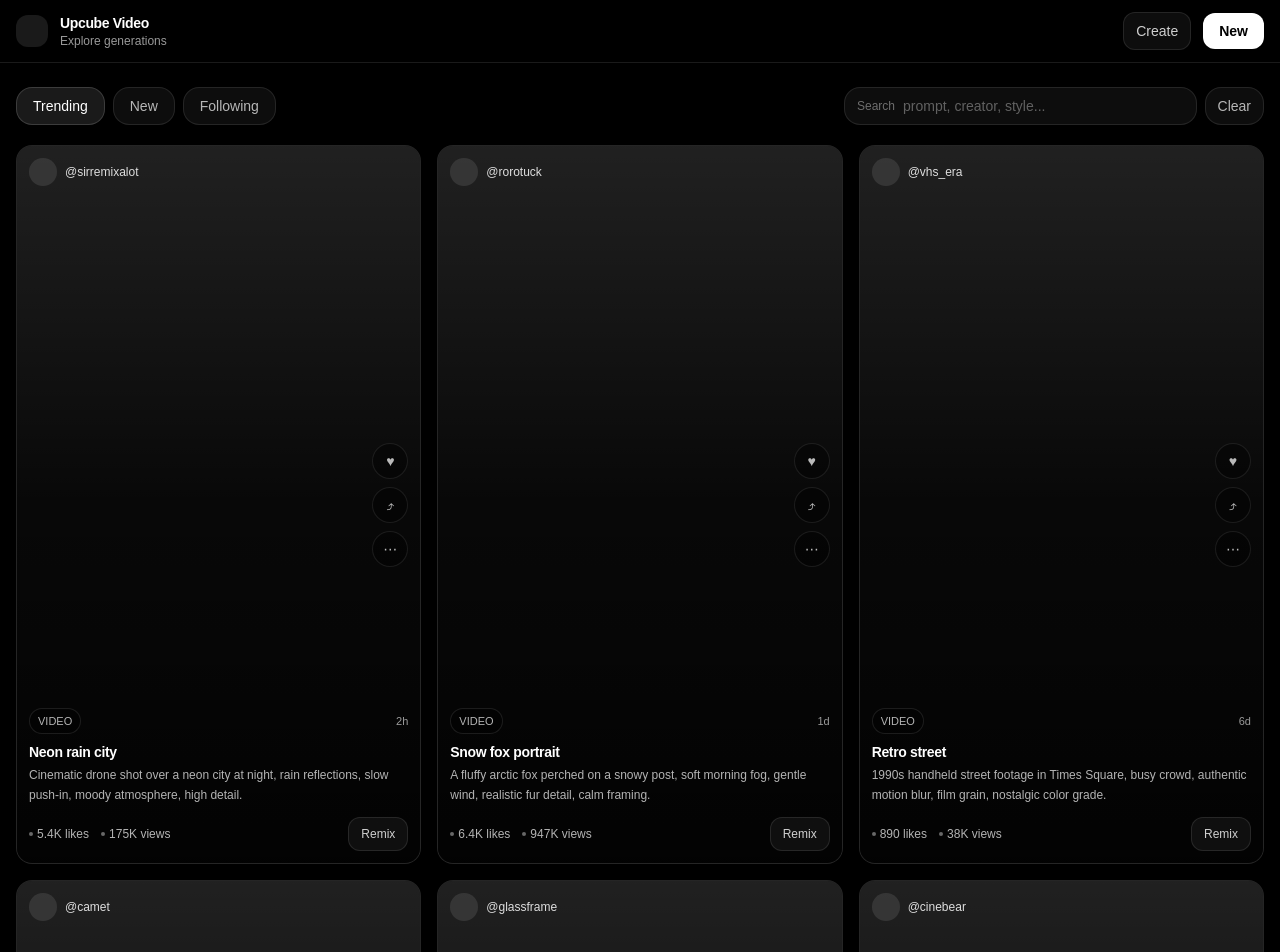
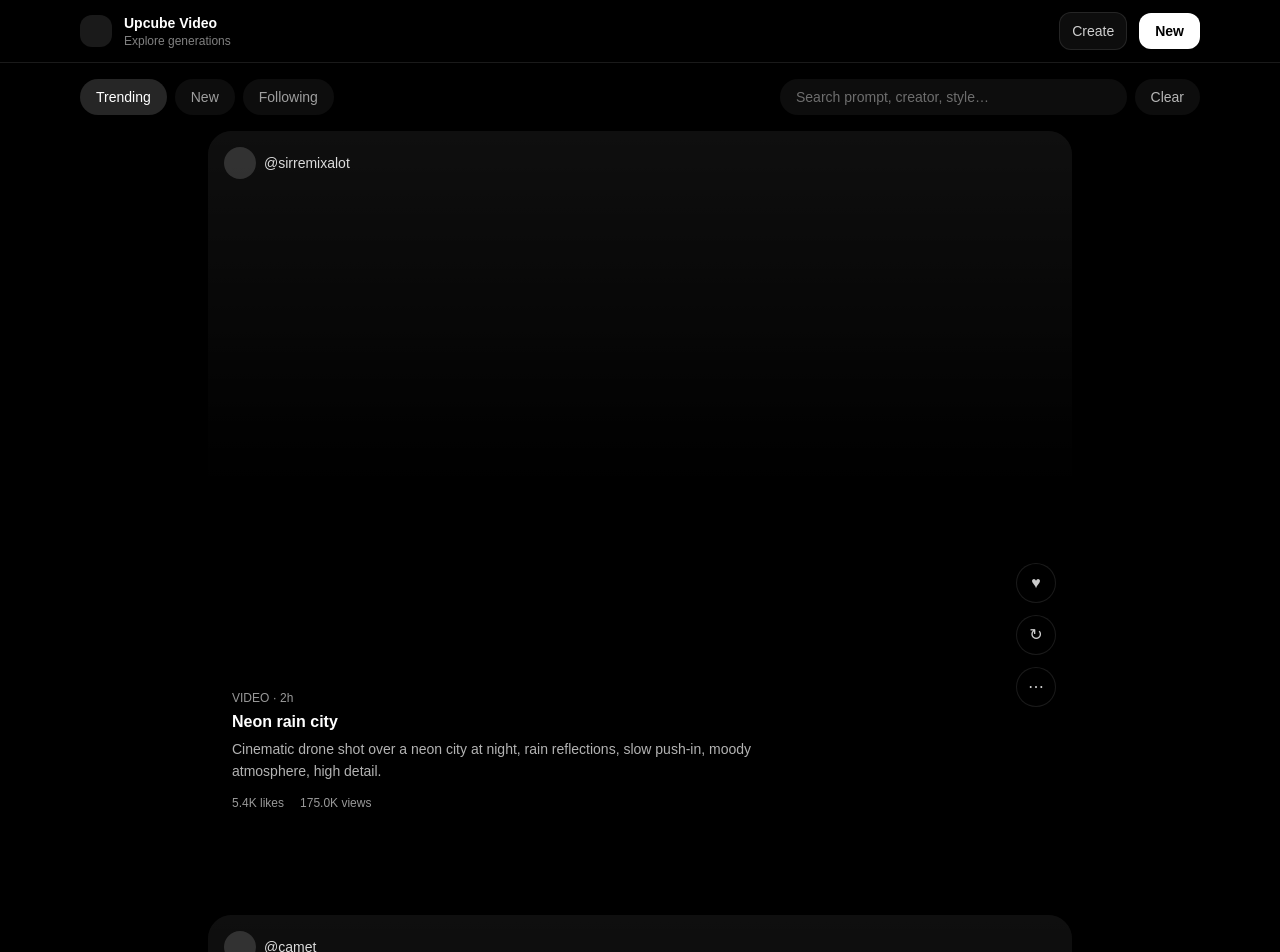
Before and after one commit to shadabchow-ui/upcubevideo, a Next.js app: page / in a window 1280 px wide. Shown: the top 952 px of the page. Built offline with nearby package versions, Linux system fonts and the light colour scheme.

Commit message:
Refactor ExploreItem handling and UI components

```diff
--- a/app/page.tsx
+++ b/app/page.tsx
@@ -1,4 +1,3 @@
-// app/explore/page.tsx
 "use client";
 
 import Link from "next/link";
@@ -12,7 +11,6 @@ type ExploreItem = {
   likes: number;
   views: number;
   age: string;
-  // placeholder-only for now
   kind: "video" | "image";
 };
 
@@ -50,39 +48,6 @@ const SEED: ExploreItem[] = [
     age: "1d",
     kind: "video",
   },
-  {
-    id: "ex_004",
-    title: "Studio close-up",
-    prompt:
-      "High-end studio close-up of a luxury watch rotating on a turntable, dramatic rim light, crisp reflections, macro lens.",
-    creator: "glassframe",
-    likes: 2100,
-    views: 91000,
-    age: "3d",
-    kind: "video",
-  },
-  {
-    id: "ex_005",
-    title: "Retro street",
-    prompt:
-      "1990s handheld street footage in Times Square, busy crowd, authentic motion blur, film grain, nostalgic color grade.",
-    creator: "vhs_era",
-    likes: 890,
-    views: 38000,
-    age: "6d",
-    kind: "video",
-  },
-  {
-    id: "ex_006",
-    title: "Polar bear tux",
-    prompt:
-      "A polar bear wearing a tuxedo sitting in a theater audience, subtle head turn, warm spotlight bokeh, comedic realism.",
-    creator: "cinebear",
-    likes: 1300,
-    views: 52000,
-    age: "1w",
-    kind: "video",
-  },
 ];
 
 type Tab = "Trending" | "New" | "Following";
@@ -92,31 +57,31 @@ export default function ExplorePage() {
   const [q, setQ] = useState("");
 
   const items = useMemo(() => {
-    const base = [...SEED];
-
-    // lightweight tab behavior (you'll replace with real data later)
-    if (tab === "New") base.reverse();
-    if (tab === "Following") base.sort((a, b) => a.creator.localeCompare(b.creator));
+    let base = [...SEED];
+    if (tab === "New") base = [...base].reverse();
+    if (tab === "Following")
+      base = [...base].sort((a, b) => a.creator.localeCompare(b.creator));
 
     const query = q.trim().toLowerCase();
     if (!query) return base;
 
-    return base.filter((it) => {
-      const hay = `${it.title ?? ""} ${it.prompt} ${it.creator}`.toLowerCase();
-      return hay.includes(query);
-    });
+    return base.filter((it) =>
+      `${it.title ?? ""} ${it.prompt} ${it.creator}`
+        .toLowerCase()
+        .includes(query)
+    );
   }, [tab, q]);
 
   return (
     <div className="min-h-screen bg-black text-white">
       {/* Top bar */}
-      <header className="sticky top-0 z-30 border-b border-white/10 bg-black/60 backdrop-blur">
-        <div className="mx-auto flex max-w-7xl items-center justify-between px-4 py-3">
+      <header className="sticky top-0 z-40 bg-black/60 backdrop-blur border-b border-white/10">
+        <div className="mx-auto max-w-6xl flex items-center justify-between px-4 py-3">
           <div className="flex items-center gap-3">
             <div className="h-8 w-8 rounded-xl bg-white/10" />
-            <div className="leading-tight">
-              <div className="text-sm font-semibold tracking-tight">Upcube Video</div>
-              <div className="text-xs text-white/60">Explore generations</div>
+            <div>
+              <div className="text-sm font-semibold">Upcube Video</div>
+              <div className="text-xs text-white/50">Explore generations</div>
             </div>
           </div>
 
@@ -127,160 +92,109 @@ export default function ExplorePage() {
             >
               Create
             </Link>
-            <button className="rounded-xl bg-white px-4 py-2 text-sm font-semibold text-black hover:bg-white/90">
+            <button className="rounded-xl bg-white px-4 py-2 text-sm font-semibold text-black">
               New
             </button>
           </div>
         </div>
       </header>
 
-      <main className="mx-auto max-w-7xl px-4 py-6">
-        {/* Controls */}
-        <div className="mb-5 flex flex-col gap-3 md:flex-row md:items-center md:justify-between">
-          <div className="flex items-center gap-2">
-            <TabButton active={tab === "Trending"} onClick={() => setTab("Trending")}>
-              Trending
-            </TabButton>
-            <TabButton active={tab === "New"} onClick={() => setTab("New")}>
-              New
-            </TabButton>
-            <TabButton active={tab === "Following"} onClick={() => setTab("Following")}>
-              Following
-            </TabButton>
+      {/* Tabs + search */}
+      <div className="mx-auto max-w-6xl px-4 py-4 flex flex-col gap-4 md:flex-row md:items-center md:justify-between">
+        <div className="flex gap-2">
+          {(["Trending", "New", "Following"] as Tab[]).map((t) => (
+            <button
+              key={t}
+              onClick={() => setTab(t)}
+              className={[
+                "rounded-full px-4 py-2 text-sm transition",
+                tab === t
+                  ? "bg-white/15 text-white"
+                  : "bg-white/5 text-white/60 hover:bg-white/10",
+              ].join(" ")}
+            >
+              {t}
+            </button>
+          ))}
         </div>
 
-          <div className="flex w-full items-center gap-2 md:w-[420px]">
-            <div className="flex w-full items-center gap-2 rounded-2xl border border-white/10 bg-white/5 px-3 py-2">
-              <span className="text-xs text-white/40">Search</span>
+        <div className="flex w-full md:w-[420px] gap-2">
           <input
             value={q}
             onChange={(e) => setQ(e.target.value)}
-                placeholder="prompt, creator, style..."
-                className="w-full bg-transparent text-sm text-white placeholder:text-white/35 focus:outline-none"
+            placeholder="Search prompt, creator, style…"
+            className="w-full rounded-full bg-white/5 px-4 py-2 text-sm text-white placeholder:text-white/40 focus:outline-none"
           />
-            </div>
           <button
             onClick={() => setQ("")}
-              className="rounded-2xl border border-white/10 bg-white/5 px-3 py-2 text-sm text-white/70 hover:bg-white/10"
+            className="rounded-full bg-white/5 px-4 py-2 text-sm text-white/70 hover:bg-white/10"
           >
             Clear
           </button>
         </div>
       </div>
 
-        {/* Feed (Sora-like: columns) */}
-        <div className="columns-1 gap-4 sm:columns-2 lg:columns-3">
-          {items.map((it) => (
-            <ExploreTile key={it.id} item={it} />
+      {/* Sora-style feed */}
+      <main className="mx-auto max-w-4xl px-4 space-y-20 pb-24">
+        {items.map((item) => (
+          <FeedItem key={item.id} item={item} />
         ))}
-        </div>
       </main>
     </div>
   );
 }
 
-function TabButton({
-  active,
-  children,
-  onClick,
-}: {
-  active?: boolean;
-  children: React.ReactNode;
-  onClick: () => void;
-}) {
+function FeedItem({ item }: { item: ExploreItem }) {
   return (
-    <button
-      onClick={onClick}
-      className={[
-        "rounded-2xl px-4 py-2 text-sm transition",
-        active
-          ? "border border-white/15 bg-white/10 text-white"
-          : "border border-white/10 bg-white/5 text-white/70 hover:bg-white/10 hover:text-white",
-      ].join(" ")}
-    >
-      {children}
+    <section className="relative h-[88vh] w-full overflow-hidden rounded-3xl">
+      {/* Media */}
+      <div className="absolute inset-0 bg-gradient-to-b from-white/10 via-transparent to-black/80" />
+      <div className="absolute inset-0 bg-black/40" />
+
+      {/* Creator */}
+      <div className="absolute top-4 left-4 flex items-center gap-2">
+        <div className="h-8 w-8 rounded-full bg-white/15" />
+        <span className="text-sm text-white/85">@{item.creator}</span>
+      </div>
+
+      {/* Right actions */}
+      <div className="absolute right-4 bottom-32 flex flex-col gap-3">
+        <Action icon="♥" />
+        <Action icon="↻" />
+        <Action icon="⋯" />
+      </div>
+
+      {/* Bottom prompt */}
+      <div className="absolute bottom-0 left-0 right-0 p-6">
+        <div className="text-xs text-white/60 mb-1">
+          {item.kind.toUpperCase()} · {item.age}
+        </div>
+        <div className="text-base font-semibold">
+          {item.title ?? "Untitled"}
+        </div>
+        <p className="mt-1 max-w-xl text-sm text-white/70 leading-relaxed">
+          {item.prompt}
+        </p>
+
+        <div className="mt-3 flex gap-4 text-xs text-white/60">
+          <span>{format(item.likes)} likes</span>
+          <span>{format(item.views)} views</span>
+        </div>
+      </div>
+    </section>
+  );
+}
+
+function Action({ icon }: { icon: string }) {
+  return (
+    <button className="h-10 w-10 rounded-full bg-black/50 border border-white/10 grid place-items-center text-white/80 hover:bg-black/70">
+      {icon}
     </button>
   );
 }
 
-function ExploreTile({ item }: { item: ExploreItem }) {
-  return (
-    <article className="mb-4 break-inside-avoid">
-      <div className="group overflow-hidden rounded-2xl border border-white/10 bg-white/5 hover:border-white/20">
-        {/* Media placeholder */}
-        <div className="relative aspect-[9/16] w-full bg-black/40">
-          {/* Fake “video” look */}
-          <div className="absolute inset-0 bg-gradient-to-b from-white/10 via-transparent to-black/70" />
-          <div className="absolute inset-0 opacity-0 transition group-hover:opacity-100">
-            <div className="absolute inset-0 bg-white/5" />
-          </div>
-
-          {/* Top-left creator */}
-          <div className="absolute left-3 top-3 flex items-center gap-2">
-            <div className="h-7 w-7 rounded-full bg-white/10" />
-            <div className="text-xs text-white/85">@{item.creator}</div>
-          </div>
-
-          {/* Bottom prompt + stats */}
-          <div className="absolute bottom-0 left-0 right-0 p-3">
-            <div className="flex items-center justify-between">
-              <span className="rounded-full border border-white/10 bg-black/40 px-2 py-1 text-[11px] text-white/70">
-                {item.kind.toUpperCase()}
-              </span>
-              <span className="text-[11px] text-white/60">{item.age}</span>
-            </div>
-
-            <div className="mt-2">
-              <div className="text-sm font-semibold tracking-tight">
-                {item.title ?? "Untitled"}
-              </div>
-              <p className="mt-1 line-clamp-3 text-xs leading-relaxed text-white/70">
-                {item.prompt}
-              </p>
-            </div>
-
-            <div className="mt-3 flex items-center justify-between">
-              <div className="flex items-center gap-3 text-xs text-white/70">
-                <span className="flex items-center gap-1">
-                  <Dot /> {formatCompact(item.likes)} likes
-                </span>
-                <span className="flex items-center gap-1">
-                  <Dot /> {formatCompact(item.views)} views
-                </span>
-              </div>
-
-              <button className="rounded-xl border border-white/10 bg-white/5 px-3 py-2 text-xs text-white/80 hover:bg-white/10">
-                Remix
-              </button>
-            </div>
-          </div>
-
-          {/* Right-side actions (Sora-ish vibe) */}
-          <div className="absolute right-3 top-1/2 -translate-y-1/2 space-y-2 opacity-90">
-            <ActionPill label="♥" />
-            <ActionPill label="⤴" />
-            <ActionPill label="⋯" />
-          </div>
-        </div>
-      </div>
-    </article>
-  );
-}
-
-function ActionPill({ label }: { label: string }) {
-  return (
-    <div className="grid h-9 w-9 place-items-center rounded-full border border-white/10 bg-black/40 text-sm text-white/80">
-      {label}
-    </div>
-  );
-}
-
-function Dot() {
-  return <span className="inline-block h-1 w-1 rounded-full bg-white/40" />;
-}
-
-function formatCompact(n: number) {
-  if (n >= 1_000_000) return `${Math.round((n / 1_000_000) * 10) / 10}M`;
-  if (n >= 1_000) return `${Math.round((n / 1_000) * 10) / 10}K`;
+function format(n: number) {
+  if (n >= 1_000_000) return `${(n / 1_000_000).toFixed(1)}M`;
+  if (n >= 1_000) return `${(n / 1_000).toFixed(1)}K`;
   return `${n}`;
 }
```
Lines whose indentation alone changed are shown as unchanged.
